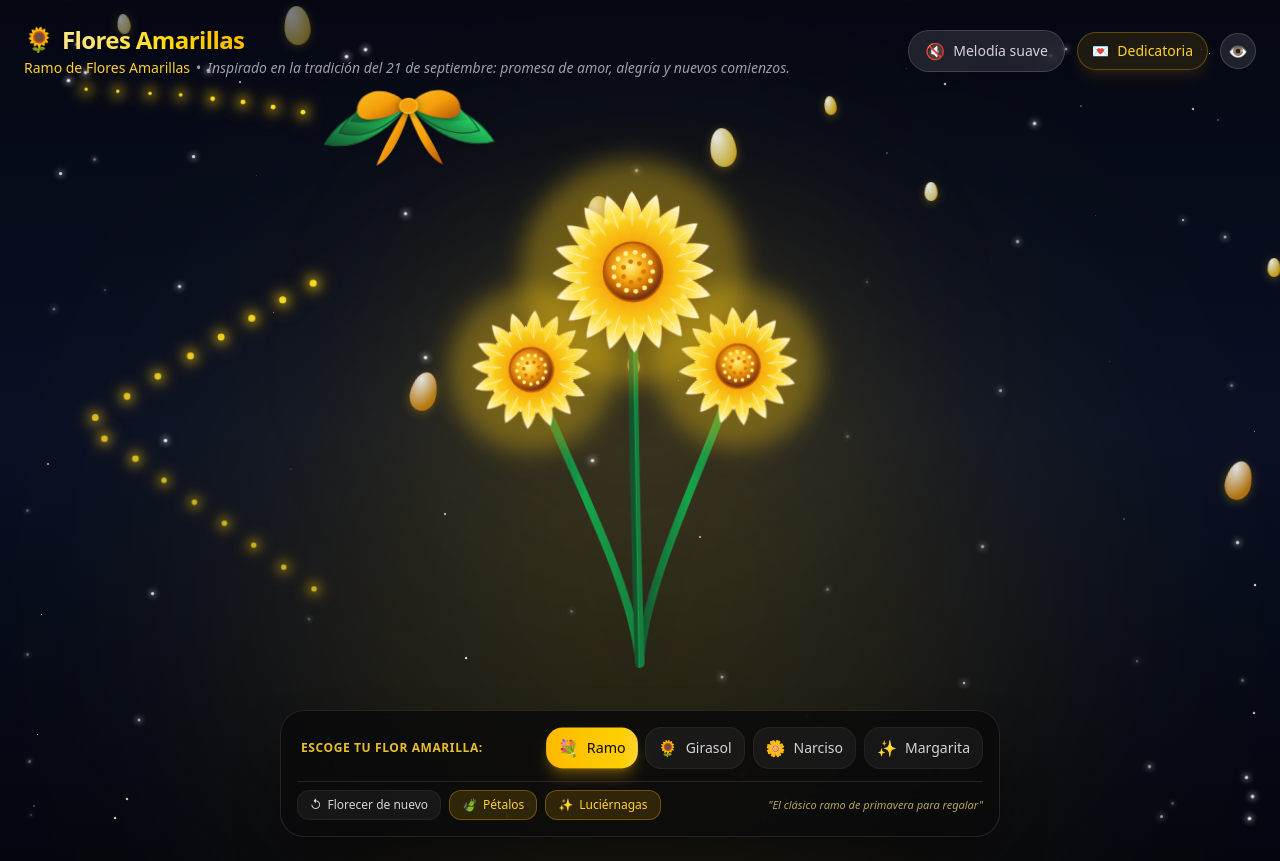
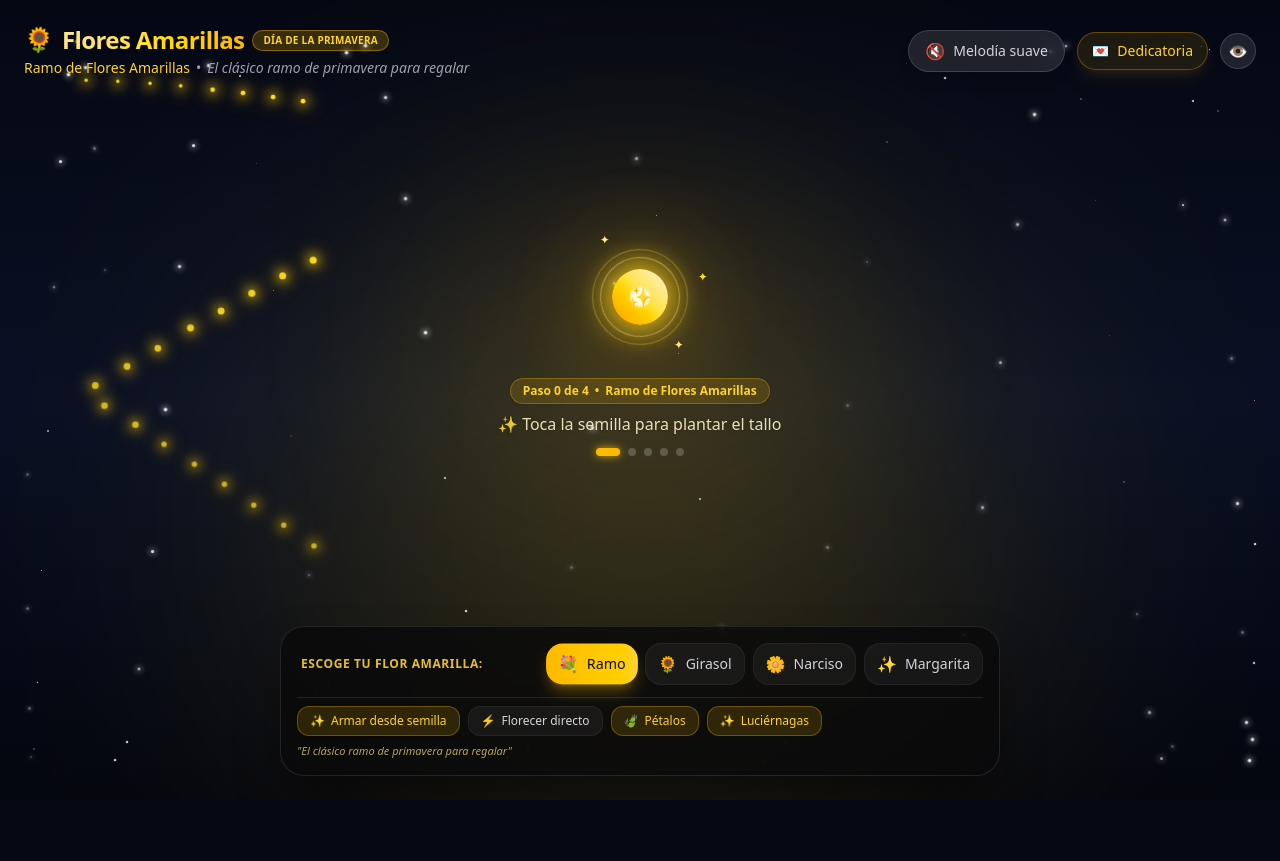
Before and after one commit to nOOmzzzz/yellw, a Next.js app: page / in a window 1280 px wide. After the commit the page ends 800 px from the top, so only its background shows below. Built offline with nearby package versions, Linux system fonts and the light colour scheme.

Commit message:
feat: implement interactive golden seed dot with click-to-build growth steps and seamless flower switching

```diff
--- /dev/null
+++ b/app/components/GoldenSeed.tsx
@@ -0,0 +1,82 @@
+'use client';
+
+import React from 'react';
+
+export default function GoldenSeed({
+  onClick,
+  step,
+  flowerName,
+}: {
+  onClick: () => void;
+  step: number;
+  flowerName: string;
+}) {
+  const stepHints = [
+    '✨ Toca la semilla para plantar el tallo',
+    '🌱 ¡El tallo brotó! Toca para desplegar las hojas',
+    '🍃 ¡Crecieron las hojas! Toca para formar el capullo',
+    '🌟 ¡El capullo está listo! Toca para hacer florecer',
+    '💛 ¡Tu flor amarilla ha florecido con amor!',
+  ];
+
+  return (
+    <div className="flex flex-col items-center justify-center gap-6 z-30 select-none animate-fadeIn">
+      {/* Interactive Glowing Golden Seed */}
+      <button
+        type="button"
+        onClick={onClick}
+        aria-label="Tocar semilla amarilla"
+        className="group relative flex items-center justify-center w-28 h-28 focus:outline-none cursor-pointer"
+      >
+        {/* Outer Pulsing Aura Rings */}
+        <div className="absolute inset-0 rounded-full bg-amber-400/20 blur-xl animate-ping opacity-75 duration-1000" />
+        <div className="absolute -inset-4 rounded-full bg-yellow-400/15 blur-2xl animate-pulse" />
+
+        {/* Concentric Golden Waves */}
+        <div className="absolute w-24 h-24 rounded-full border border-amber-300/40 animate-[spin_8s_linear_infinite]" />
+        <div className="absolute w-20 h-20 rounded-full border border-yellow-200/50 animate-[spin_6s_linear_infinite_reverse]" />
+
+        {/* Main Golden Pearl / Glowing Orb */}
+        <div className="relative flex items-center justify-center w-14 h-14 rounded-full bg-gradient-to-tr from-amber-500 via-yellow-300 to-amber-100 shadow-[0_0_30px_8px_rgba(250,204,21,0.85)] group-hover:scale-115 group-active:scale-95 transition-all duration-300">
+          <div className="w-5 h-5 rounded-full bg-white/90 blur-[1px] shadow-inner" />
+          <span className="absolute text-xl group-hover:rotate-12 transition-transform">
+            ✨
+          </span>
+        </div>
+
+        {/* Floating Sparks */}
+        <span className="absolute -top-2 left-4 text-xs animate-bounce text-yellow-200">✦</span>
+        <span className="absolute -bottom-1 right-3 text-xs animate-bounce [animation-delay:0.3s] text-amber-200">✦</span>
+        <span className="absolute top-8 -right-3 text-xs animate-bounce [animation-delay:0.5s] text-yellow-300">✦</span>
+      </button>
+
+      {/* Guide text & Progress Indicators */}
+      <div className="text-center px-4 max-w-sm">
+        <div className="inline-flex items-center gap-1.5 px-3 py-1 rounded-full bg-amber-400/15 border border-amber-400/30 text-amber-300 text-xs font-semibold mb-2 shadow-sm">
+          <span>Paso {step} de 4</span>
+          <span>•</span>
+          <span>{flowerName}</span>
+        </div>
+        <p className="text-sm sm:text-base font-medium text-amber-100/90 drop-shadow">
+          {stepHints[step]}
+        </p>
+
+        {/* Step dots */}
+        <div className="flex items-center justify-center gap-2 mt-3">
+          {[0, 1, 2, 3, 4].map((s) => (
+            <div
+              key={s}
+              className={`h-2 rounded-full transition-all duration-300 ${
+                step === s
+                  ? 'w-6 bg-amber-400 shadow-[0_0_8px_rgba(250,204,21,0.8)]'
+                  : step > s
+                  ? 'w-2 bg-amber-300/80'
+                  : 'w-2 bg-white/20'
+              }`}
+            />
+          ))}
+        </div>
+      </div>
+    </div>
+  );
+}
--- a/app/components/flowers/Bouquet.tsx
+++ b/app/components/flowers/Bouquet.tsx
@@ -2,8 +2,12 @@
 
 import React from 'react';
 
-export default function Bouquet({ isBlooming }: { isBlooming: boolean }) {
-  // Reusable helper for flower head with yellow petals and golden center
+export default function Bouquet({ step = 4 }: { step?: number }) {
+  const hasStem = step >= 1;
+  const hasLeaves = step >= 2;
+  const hasBud = step >= 3;
+  const hasBloom = step >= 4;
+
   const renderBloomHead = (
     size: number,
     delaySec: number,
@@ -16,12 +20,13 @@ export default function Bouquet({ isBlooming }: { isBlooming: boolean }) {
       <g
         style={{
           transformOrigin: '0 0',
-          opacity: isBlooming ? 1 : 0,
-          transform: isBlooming ? 'scale(1)' : 'scale(0.1)',
-          transition: `all 1.7s cubic-bezier(0.175, 0.885, 0.32, 1.25) ${delaySec}s`,
+          opacity: hasBud ? 1 : 0,
+          transform: hasBloom ? 'scale(1)' : hasBud ? 'scale(0.5)' : 'scale(0.01)',
+          transition: `all 1.4s cubic-bezier(0.175, 0.885, 0.32, 1.25) ${delaySec}s`,
         }}
       >
         {/* Ambient Glow */}
+        {hasBloom && (
           <circle
             cx="0"
             cy="0"
@@ -29,16 +34,17 @@ export default function Bouquet({ isBlooming }: { isBlooming: boolean }) {
             fill="rgba(250, 204, 21, 0.35)"
             filter="blur(16px)"
           />
+        )}
 
-        {/* Petals */}
+        {/* Petals (unfurl only on step 4) */}
         {angles.map((angle, idx) => (
           <g
             key={`bouquet-petal-${idx}`}
             transform={`rotate(${angle})`}
             style={{
               transformOrigin: '0 0',
-              opacity: isBlooming ? 1 : 0,
-              transform: isBlooming ? `rotate(${angle}deg) scale(1)` : `rotate(${angle}deg) scale(0.1)`,
+              opacity: hasBloom ? 1 : 0,
+              transform: hasBloom ? `rotate(${angle}deg) scale(1)` : `rotate(${angle}deg) scale(0.05)`,
               transition: `all 1.2s cubic-bezier(0.2, 0.9, 0.3, 1.2) ${delaySec + 0.15 + idx * 0.02}s`,
             }}
           >
@@ -65,10 +71,10 @@ export default function Bouquet({ isBlooming }: { isBlooming: boolean }) {
             transform={`rotate(${angle + 180 / petalCount})`}
             style={{
               transformOrigin: '0 0',
-              opacity: isBlooming ? 0.9 : 0,
-              transform: isBlooming
+              opacity: hasBloom ? 0.9 : 0,
+              transform: hasBloom
                 ? `rotate(${angle + 180 / petalCount}deg) scale(0.78)`
-                : `rotate(${angle + 180 / petalCount}deg) scale(0.1)`,
+                : `rotate(${angle + 180 / petalCount}deg) scale(0.05)`,
               transition: `all 1.2s cubic-bezier(0.2, 0.9, 0.3, 1.2) ${delaySec + 0.35 + idx * 0.02}s`,
             }}
           >
@@ -88,6 +94,7 @@ export default function Bouquet({ isBlooming }: { isBlooming: boolean }) {
           stroke="#b45309"
           strokeWidth="2.5"
           filter="drop-shadow(0 2px 8px rgba(245, 158, 11, 0.6))"
+          className={hasBud && !hasBloom ? 'animate-pulse' : ''}
         />
 
         {/* Center Seed Dots */}
@@ -120,7 +127,7 @@ export default function Bouquet({ isBlooming }: { isBlooming: boolean }) {
   return (
     <div
       className={`relative w-full h-full flex items-center justify-center transition-transform duration-700 ${
-        isBlooming ? 'animate-sway' : ''
+        hasBloom ? 'animate-sway' : ''
       }`}
     >
       <svg
@@ -132,7 +139,7 @@ export default function Bouquet({ isBlooming }: { isBlooming: boolean }) {
           {/* Stem Gradient */}
           <linearGradient id="bouquetStemGrad" x1="0%" y1="0%" x2="100%" y2="0%">
             <stop offset="0%" stopColor="#14532d" />
-            <stop offset="50%" stopColor="#16a34a" />
+            <stop offset="50%" stopColor="#22c55e" />
             <stop offset="100%" stopColor="#15803d" />
           </linearGradient>
 
@@ -185,8 +192,8 @@ export default function Bouquet({ isBlooming }: { isBlooming: boolean }) {
           strokeLinecap="round"
           style={{
             strokeDasharray: 550,
-            strokeDashoffset: isBlooming ? 0 : 550,
-            transition: 'stroke-dashoffset 2.2s cubic-bezier(0.2, 0.8, 0.2, 1) 0.2s',
+            strokeDashoffset: hasStem ? 0 : 550,
+            transition: 'stroke-dashoffset 1.8s cubic-bezier(0.2, 0.8, 0.2, 1)',
           }}
         />
 
@@ -199,8 +206,8 @@ export default function Bouquet({ isBlooming }: { isBlooming: boolean }) {
           strokeLinecap="round"
           style={{
             strokeDasharray: 550,
-            strokeDashoffset: isBlooming ? 0 : 550,
-            transition: 'stroke-dashoffset 2.2s cubic-bezier(0.2, 0.8, 0.2, 1) 0.3s',
+            strokeDashoffset: hasStem ? 0 : 550,
+            transition: 'stroke-dashoffset 1.8s cubic-bezier(0.2, 0.8, 0.2, 1) 0.1s',
           }}
         />
 
@@ -213,8 +220,8 @@ export default function Bouquet({ isBlooming }: { isBlooming: boolean }) {
           strokeLinecap="round"
           style={{
             strokeDasharray: 600,
-            strokeDashoffset: isBlooming ? 0 : 600,
-            transition: 'stroke-dashoffset 2.4s cubic-bezier(0.2, 0.8, 0.2, 1)',
+            strokeDashoffset: hasStem ? 0 : 600,
+            transition: 'stroke-dashoffset 2s cubic-bezier(0.2, 0.8, 0.2, 1)',
           }}
         />
 
@@ -224,9 +231,9 @@ export default function Bouquet({ isBlooming }: { isBlooming: boolean }) {
           transform="translate(260, 560)"
           style={{
             transformOrigin: '0 0',
-            opacity: isBlooming ? 1 : 0,
-            transform: isBlooming ? 'scale(1) rotate(0deg)' : 'scale(0) rotate(-30deg)',
-            transition: 'all 1.6s cubic-bezier(0.34, 1.4, 0.64, 1) 0.9s',
+            opacity: hasLeaves ? 1 : 0,
+            transform: hasLeaves ? 'scale(1) rotate(0deg)' : 'scale(0) rotate(-30deg)',
+            transition: 'all 1.4s cubic-bezier(0.34, 1.4, 0.64, 1) 0.2s',
           }}
         >
           <path
@@ -242,9 +249,9 @@ export default function Bouquet({ isBlooming }: { isBlooming: boolean }) {
           transform="translate(340, 560)"
           style={{
             transformOrigin: '0 0',
-            opacity: isBlooming ? 1 : 0,
-            transform: isBlooming ? 'scale(1) rotate(0deg)' : 'scale(0) rotate(30deg)',
-            transition: 'all 1.6s cubic-bezier(0.34, 1.4, 0.64, 1) 1.0s',
+            opacity: hasLeaves ? 1 : 0,
+            transform: hasLeaves ? 'scale(1) rotate(0deg)' : 'scale(0) rotate(30deg)',
+            transition: 'all 1.4s cubic-bezier(0.34, 1.4, 0.64, 1) 0.3s',
           }}
         >
           <path
@@ -260,9 +267,9 @@ export default function Bouquet({ isBlooming }: { isBlooming: boolean }) {
           transform="translate(190, 440)"
           style={{
             transformOrigin: '0 0',
-            opacity: isBlooming ? 1 : 0,
-            transform: isBlooming ? 'scale(1) rotate(0deg)' : 'scale(0) rotate(-20deg)',
-            transition: 'all 1.6s cubic-bezier(0.34, 1.4, 0.64, 1) 1.2s',
+            opacity: hasLeaves ? 1 : 0,
+            transform: hasLeaves ? 'scale(1) rotate(0deg)' : 'scale(0) rotate(-20deg)',
+            transition: 'all 1.4s cubic-bezier(0.34, 1.4, 0.64, 1) 0.4s',
           }}
         >
           <path
@@ -278,9 +285,9 @@ export default function Bouquet({ isBlooming }: { isBlooming: boolean }) {
           transform="translate(410, 440)"
           style={{
             transformOrigin: '0 0',
-            opacity: isBlooming ? 1 : 0,
-            transform: isBlooming ? 'scale(1) rotate(0deg)' : 'scale(0) rotate(20deg)',
-            transition: 'all 1.6s cubic-bezier(0.34, 1.4, 0.64, 1) 1.3s',
+            opacity: hasLeaves ? 1 : 0,
+            transform: hasLeaves ? 'scale(1) rotate(0deg)' : 'scale(0) rotate(20deg)',
+            transition: 'all 1.4s cubic-bezier(0.34, 1.4, 0.64, 1) 0.5s',
           }}
         >
           <path
@@ -296,9 +303,9 @@ export default function Bouquet({ isBlooming }: { isBlooming: boolean }) {
           transform="translate(298, 410)"
           style={{
             transformOrigin: '0 0',
-            opacity: isBlooming ? 1 : 0,
-            transform: isBlooming ? 'scale(1)' : 'scale(0)',
-            transition: 'all 1.5s ease 1.1s',
+            opacity: hasLeaves ? 1 : 0,
+            transform: hasLeaves ? 'scale(1)' : 'scale(0)',
+            transition: 'all 1.3s ease 0.3s',
           }}
         >
           <path
@@ -312,19 +319,19 @@ export default function Bouquet({ isBlooming }: { isBlooming: boolean }) {
         </g>
 
         {/* --- 3 YELLOW BLOOM HEADS --- */}
-        {/* Left Bloom Head (at x: 160, y: 360, angled -18deg) */}
+        {/* Left Bloom Head */}
         <g transform="translate(160, 360) rotate(-18)">
-          {renderBloomHead(70, 1.3, false)}
+          {renderBloomHead(70, 0.1, false)}
         </g>
 
-        {/* Right Bloom Head (at x: 440, y: 360, angled 18deg) */}
+        {/* Right Bloom Head */}
         <g transform="translate(440, 360) rotate(18)">
-          {renderBloomHead(70, 1.4, false)}
+          {renderBloomHead(70, 0.2, false)}
         </g>
 
-        {/* Center Main Bloom Head (at x: 300, y: 230, prominent) */}
+        {/* Center Main Bloom Head */}
         <g transform="translate(300, 230)">
-          {renderBloomHead(95, 1.5, true)}
+          {renderBloomHead(95, 0.3, true)}
         </g>
 
         {/* --- GOLDEN RIBBON BOW TIED AT BASE --- */}
@@ -332,34 +339,29 @@ export default function Bouquet({ isBlooming }: { isBlooming: boolean }) {
           transform="translate(300, 660)"
           style={{
             transformOrigin: '300px 660px',
-            opacity: isBlooming ? 1 : 0,
-            transform: isBlooming ? 'scale(1)' : 'scale(0.3)',
-            transition: 'all 1.2s cubic-bezier(0.34, 1.56, 0.64, 1) 0.6s',
+            opacity: hasStem ? 1 : 0,
+            transform: hasStem ? 'scale(1)' : 'scale(0.1)',
+            transition: 'all 1.2s cubic-bezier(0.34, 1.56, 0.64, 1) 0.5s',
           }}
         >
-          {/* Left Ribbon Loop */}
           <path
             d="M 0 0 C -30 -35, -70 -20, -70 5 C -70 25, -30 20, 0 0 Z"
             fill="url(#ribbonGrad)"
             filter="drop-shadow(0 2px 4px rgba(0,0,0,0.4))"
           />
-          {/* Right Ribbon Loop */}
           <path
             d="M 0 0 C 30 -35, 70 -20, 70 5 C 70 25, 30 20, 0 0 Z"
             fill="url(#ribbonGrad)"
             filter="drop-shadow(0 2px 4px rgba(0,0,0,0.4))"
           />
-          {/* Left Hanging Tail */}
           <path
             d="M -5 5 C -20 30, -35 55, -45 80 C -35 75, -20 65, 0 10 Z"
             fill="url(#ribbonGrad)"
           />
-          {/* Right Hanging Tail */}
           <path
             d="M 5 5 C 20 30, 35 55, 45 80 C 35 75, 20 65, 0 10 Z"
             fill="url(#ribbonGrad)"
           />
-          {/* Center Knot */}
           <ellipse
             cx="0"
             cy="0"
--- a/app/page.tsx
+++ b/app/page.tsx
@@ -1,10 +1,11 @@
 'use client';
 
-import React, { useState, useEffect } from 'react';
+import React, { useState } from 'react';
 import BackgroundEffects from './components/BackgroundEffects';
 import FallingPetals from './components/FallingPetals';
 import MusicBoxPlayer from './components/MusicBoxPlayer';
 import DedicationCard from './components/DedicationCard';
+import GoldenSeed from './components/GoldenSeed';
 import Bouquet from './components/flowers/Bouquet';
 import Sunflower from './components/flowers/Sunflower';
 import Narcissus from './components/flowers/Narcissus';
@@ -13,48 +14,53 @@ import { FLOWER_OPTIONS, FlowerType } from './components/types';
 
 export default function Home() {
   const [selectedFlower, setSelectedFlower] = useState<FlowerType>('bouquet');
-  const [isBlooming, setIsBlooming] = useState(false);
+  // step: 0 = Golden Seed dot, 1 = Stem, 2 = Leaves, 3 = Bud, 4 = Full Bloom
+  const [step, setStep] = useState<number>(0);
+  const [renderKey, setRenderKey] = useState<number>(0);
+
   const [showDedication, setShowDedication] = useState(false);
   const [showFallingPetals, setShowFallingPetals] = useState(true);
   const [showFireflies, setShowFireflies] = useState(true);
   const [immersiveMode, setImmersiveMode] = useState(false);
 
-  // Trigger blooming animation on initial mount and when flower changes
-  useEffect(() => {
-    setIsBlooming(false);
-    const timer = setTimeout(() => {
-      setIsBlooming(true);
-    }, 120);
-    return () => clearTimeout(timer);
-  }, [selectedFlower]);
+  const currentMeta = FLOWER_OPTIONS.find((f) => f.id === selectedFlower)!;
 
-  const handleSelectFlower = (type: FlowerType) => {
-    if (type === selectedFlower) {
-      // Re-trigger bloom if clicked again
-      setIsBlooming(false);
-      setTimeout(() => setIsBlooming(true), 120);
-    } else {
-      setSelectedFlower(type);
+  // Advance growth step on click
+  const handleNextStep = () => {
+    if (step < 4) {
+      setStep((prev) => prev + 1);
     }
   };
 
-  const handleReplayBloom = () => {
-    setIsBlooming(false);
-    setTimeout(() => setIsBlooming(true), 120);
+  // Switch flower
+  const handleSelectFlower = (type: FlowerType) => {
+    setSelectedFlower(type);
+    setRenderKey((prev) => prev + 1);
+    // If already bloomed, remain bloomed with new flower; otherwise keep current step
   };
 
-  const currentMeta = FLOWER_OPTIONS.find((f) => f.id === selectedFlower)!;
+  // Reset to seed stage to re-build from the yellow dot
+  const handleResetToSeed = () => {
+    setStep(0);
+    setRenderKey((prev) => prev + 1);
+  };
+
+  // Instant full bloom
+  const handleInstantBloom = () => {
+    setStep(4);
+    setRenderKey((prev) => prev + 1);
+  };
 
   return (
-    <main className="relative min-h-screen w-full overflow-hidden bg-gradient-to-b from-[#050813] via-[#091024] to-[#04060e] flex flex-col justify-between">
+    <main className="relative min-h-screen w-full overflow-hidden bg-gradient-to-b from-[#050813] via-[#091024] to-[#04060e] flex flex-col justify-between select-none">
       {/* Background Starfield and Ambient Glow */}
       <BackgroundEffects
         glowColor={currentMeta.glowColor}
         showFireflies={showFireflies}
       />
 
-      {/* Falling Petals Particle Effect */}
-      <FallingPetals active={showFallingPetals} />
+      {/* Falling Petals Particle Effect (always active on full bloom or toggleable) */}
+      <FallingPetals active={showFallingPetals && step >= 3} />
 
       {/* Dedication Card Modal */}
       <DedicationCard
@@ -76,7 +82,7 @@ export default function Home() {
                 <h1 className="text-xl sm:text-2xl font-extrabold tracking-tight bg-gradient-to-r from-amber-200 via-yellow-300 to-amber-400 bg-clip-text text-transparent drop-shadow">
                   Flores Amarillas
                 </h1>
-                <span className="hidden xs:inline-block rounded-full bg-amber-400/20 border border-amber-400/40 px-2.5 py-0.5 text-[10px] font-semibold text-amber-300 tracking-wide">
+                <span className="rounded-full bg-amber-400/20 border border-amber-400/40 px-2.5 py-0.5 text-[10px] font-semibold text-amber-300 tracking-wide">
                   DÍA DE LA PRIMAVERA
                 </span>
               </div>
@@ -86,7 +92,7 @@ export default function Home() {
             <span className="text-amber-300 font-medium">{currentMeta.name}</span>
             <span>•</span>
             <span className="italic text-zinc-400 hidden sm:inline">
-              {currentMeta.symbolism}
+              {currentMeta.tagline}
             </span>
           </p>
         </div>
@@ -114,14 +120,48 @@ export default function Home() {
         </div>
       </header>
 
-      {/* CENTER FLOWER DISPLAY STAGE */}
-      <div className="relative flex-1 w-full max-w-2xl mx-auto flex items-end justify-center px-4 pb-2 z-10">
-        <div className="w-full h-[65vh] sm:h-[72vh] flex items-end justify-center relative">
-          {selectedFlower === 'bouquet' && <Bouquet isBlooming={isBlooming} />}
-          {selectedFlower === 'sunflower' && <Sunflower isBlooming={isBlooming} />}
-          {selectedFlower === 'narcissus' && <Narcissus isBlooming={isBlooming} />}
-          {selectedFlower === 'wildflower' && <Daisy isBlooming={isBlooming} />}
-        </div>
+      {/* CENTER STAGE: GOLDEN SEED OR GROWING FLOWER */}
+      <div className="relative flex-1 w-full max-w-2xl mx-auto flex items-center justify-center px-4 pb-2 z-10">
+        {step === 0 ? (
+          /* Step 0: The glowing yellow point / Golden Seed */
+          <div className="w-full flex items-center justify-center py-12">
+            <GoldenSeed
+              step={step}
+              flowerName={currentMeta.name}
+              onClick={handleNextStep}
+            />
+          </div>
+        ) : (
+          /* Step 1 to 4: The Growing / Blooming Flower */
+          <div
+            onClick={step < 4 ? handleNextStep : undefined}
+            className={`w-full h-[65vh] sm:h-[72vh] flex items-end justify-center relative cursor-pointer group`}
+            title={step < 4 ? 'Haz click para continuar armando la flor' : '¡Flor completa!'}
+          >
+            {/* Interactive hint bubble while growing */}
+            {step < 4 && (
+              <div className="absolute top-4 left-1/2 -translate-x-1/2 z-30 px-3.5 py-1.5 rounded-full bg-amber-400/25 border border-amber-400/40 text-amber-200 text-xs font-medium backdrop-blur-md shadow-lg animate-pulse flex items-center gap-2">
+                <span>Paso {step} de 4:</span>
+                <span>
+                  {step === 1 && '🌱 Creciendo tallo (Haz click aquí)'}
+                  {step === 2 && '🍃 Abriendo hojas (Haz click aquí)'}
+                  {step === 3 && '🌟 Formando capullo (Haz click para florecer)'}
+                </span>
+              </div>
+            )}
+
+            {/* Individual Keyed Flower Component to guarantee clean state transition */}
+            <div
+              key={`${selectedFlower}-${renderKey}`}
+              className="w-full h-full flex items-end justify-center"
+            >
+              {selectedFlower === 'bouquet' && <Bouquet step={step} />}
+              {selectedFlower === 'sunflower' && <Sunflower step={step} />}
+              {selectedFlower === 'narcissus' && <Narcissus step={step} />}
+              {selectedFlower === 'wildflower' && <Daisy step={step} />}
+            </div>
+          </div>
+        )}
       </div>
 
       {/* BOTTOM CONTROLS & FLOWER SELECTOR */}
@@ -160,15 +200,28 @@ export default function Home() {
 
           {/* Secondary Controls Bar */}
           <div className="flex flex-wrap items-center justify-between gap-2 pt-2 border-t border-white/10 text-xs text-zinc-400">
-            <div className="flex items-center gap-2">
+            <div className="flex flex-wrap items-center gap-2">
+              {/* Reset to Seed / Build again */}
               <button
-                onClick={handleReplayBloom}
-                className="flex items-center gap-1.5 px-3 py-1.5 rounded-xl bg-white/5 hover:bg-white/10 text-zinc-300 hover:text-white transition border border-white/5"
-                title="Volver a reproducir la animación de florecimiento"
+                onClick={handleResetToSeed}
+                className="flex items-center gap-1.5 px-3 py-1.5 rounded-xl bg-amber-400/15 hover:bg-amber-400/25 text-amber-300 border border-amber-400/30 transition shadow-sm"
+                title="Volver a la semilla amarilla para armarla paso a paso con clicks"
               >
-                <span>↺</span>
-                <span>Florecer de nuevo</span>
+                <span>✨</span>
+                <span>Armar desde semilla</span>
               </button>
+
+              {/* Instant Bloom */}
+              {step < 4 && (
+                <button
+                  onClick={handleInstantBloom}
+                  className="flex items-center gap-1.5 px-3 py-1.5 rounded-xl bg-white/5 hover:bg-white/10 text-zinc-300 hover:text-white transition border border-white/5"
+                  title="Completar florecimiento de inmediato"
+                >
+                  <span>⚡</span>
+                  <span>Florecer directo</span>
+                </button>
+              )}
 
               <button
                 onClick={() => setShowFallingPetals(!showFallingPetals)}
```
Also changed, not shown: app/components/flowers/Daisy.tsx (+26 -24 lines), app/components/flowers/Narcissus.tsx (+32 -38 lines), app/components/flowers/Sunflower.tsx (+31 -74 lines). Lines whose indentation alone changed are shown as unchanged.
